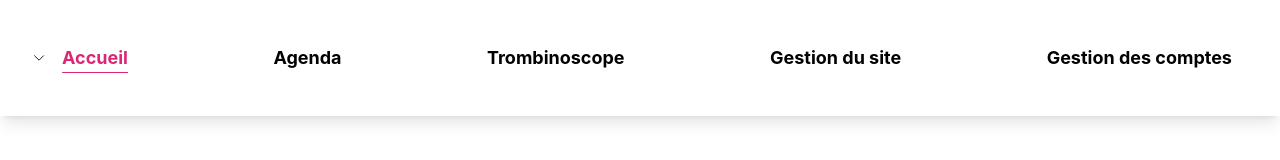
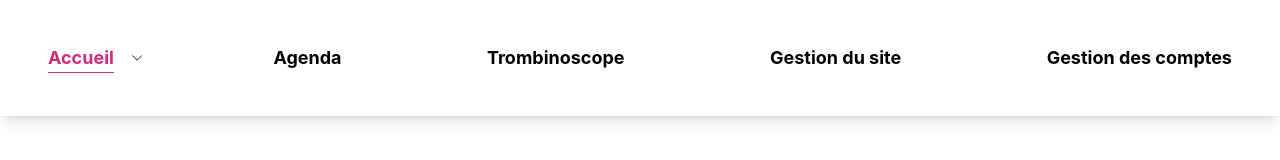
Before and after one commit to Ju-HQP/sae501, a React (Create React App) app in the folder site-mayhumanlab/: page / in a window 1280 px wide. Shown: the top 160 px of the page. Built offline with nearby package versions, Linux system fonts and the light colour scheme.

Commit message:
Modif placement flèche dans le Nav

```diff
--- a/site-mayhumanlab/src/components/Nav.jsx
+++ b/site-mayhumanlab/src/components/Nav.jsx
@@ -22,8 +22,8 @@ function Nav() {
                             <ul className="text-lg flex justify-between items-center">
                                 <li className="flex flex-col items-center relative hover:bg-slate-100 rounded">
                                     <span className="flex justify-between w-28">
-                                        <ChevronDownIcon className="w-4" onClick={() => setIsMenuOpen((prev) => !prev)} />
                                         <NavLink className={({isActive})=> isActive ? 'text-pink-600 underline underline-offset-8 py-2 px-4 font-bold' : 'py-2 px-4 font-bold '} to="/" onMouseOver={() => setIsMenuOpen(true)} onMouseOut={() => setIsMenuOpen(false)}>Accueil</NavLink>
+                                        <ChevronDownIcon className="w-6" onClick={() => setIsMenuOpen((prev) => !prev)} />
                                     </span>
                                     {
                                         isMenuOpen
```
